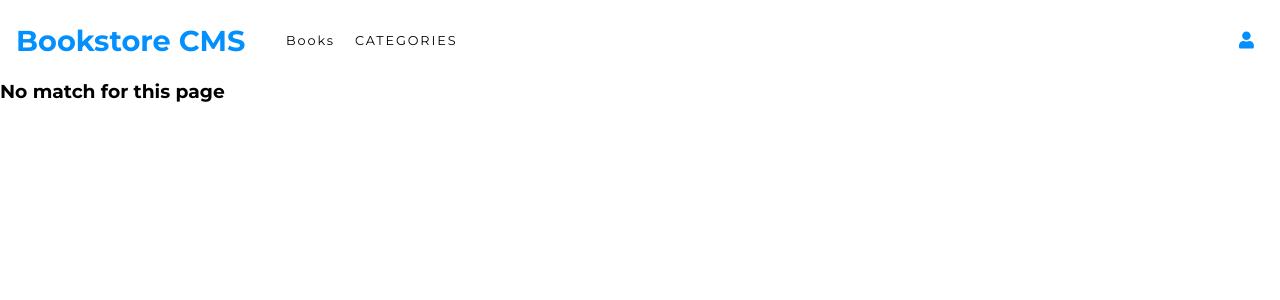
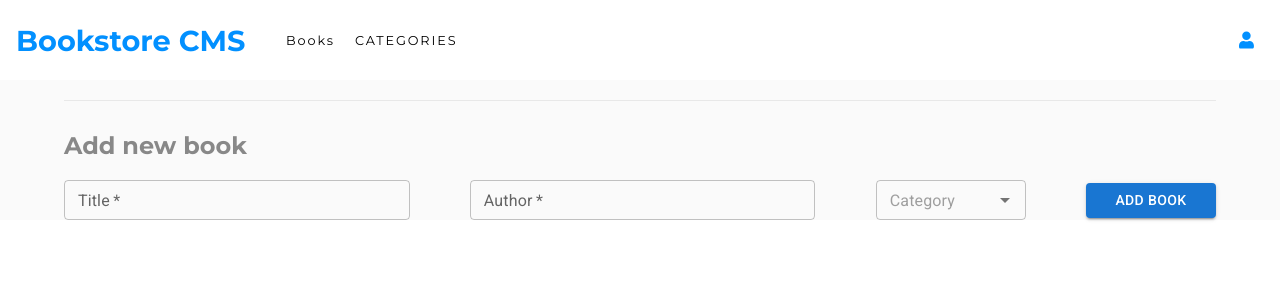
Before and after one commit to Addisu87/bookstore, a React (Create React App) app: page / in a window 1280 px wide. Shown: the top 300 px of the page. Built offline with nearby package versions, Linux system fonts and the light colour scheme; no server answers.

Commit message:
Update the navigation bar

```diff
--- a/src/App.js
+++ b/src/App.js
@@ -11,7 +11,7 @@ function App() {
       <header className="panel-bg">
         <Navbar />
         <Routes>
-          <Route path="/books" element={<Books />} />
+          <Route path="/" element={<Books />} />
           <Route path="/categories" element={<Categories />} />
           <Route path="*" element={<NotMatch />} />
         </Routes>
--- a/src/components/Navbar.js
+++ b/src/components/Navbar.js
@@ -27,7 +27,7 @@ const Navbar = () => {
 
       <NavLinks className={isOpen ? 'open' : null}>
         <LinkItem>
-          <NavigationLink to="/books" onClick={handleClose}>
+          <NavigationLink to="/" onClick={handleClose}>
             Books
           </NavigationLink>
           <NavigationLink to="/categories" onClick={handleClose}>
```
